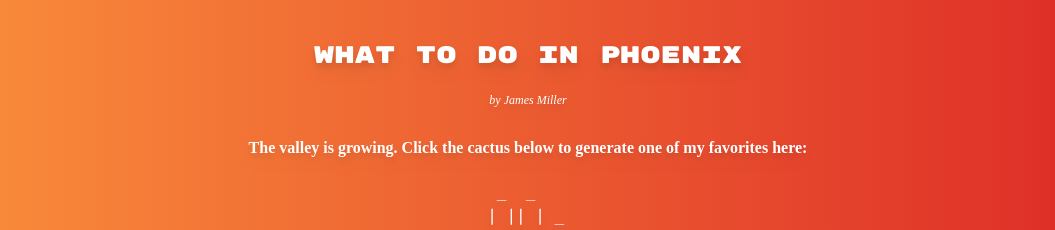
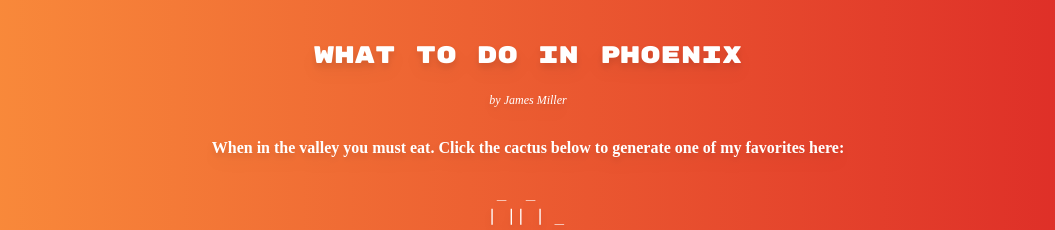
Before and after one commit to jammil002/whattodoinphx, an Astro site: page / in a window 1280 px wide. Shown: the top 230 px of the page, without its empty margins (112-1167 px from the left). Built offline with nearby package versions, Linux system fonts and the light colour scheme; Astro itself is replaced by a stand-in of ours; a web font is replaced by a local one.

Commit message:
Changed to be focused on eating lol

```diff
--- a/src/components/Title.astro
+++ b/src/components/Title.astro
@@ -3,7 +3,7 @@
   <h1 class="font-title text-2xl drop-shadow-lg p-5">What To Do In Phoenix</h1>
   <h2 class="font-text italic text-xs drop-shadow-lg">by James Miller</h2>
   <p class="font-text font-bold pt-7 px-7 pb-5 drop-shadow-lg">
-    The valley is growing. Click the cactus below to generate one of my
-    favorites here:
+    When in the valley you must eat. Click the cactus below to generate one of
+    my favorites here:
   </p>
 </div>
```
